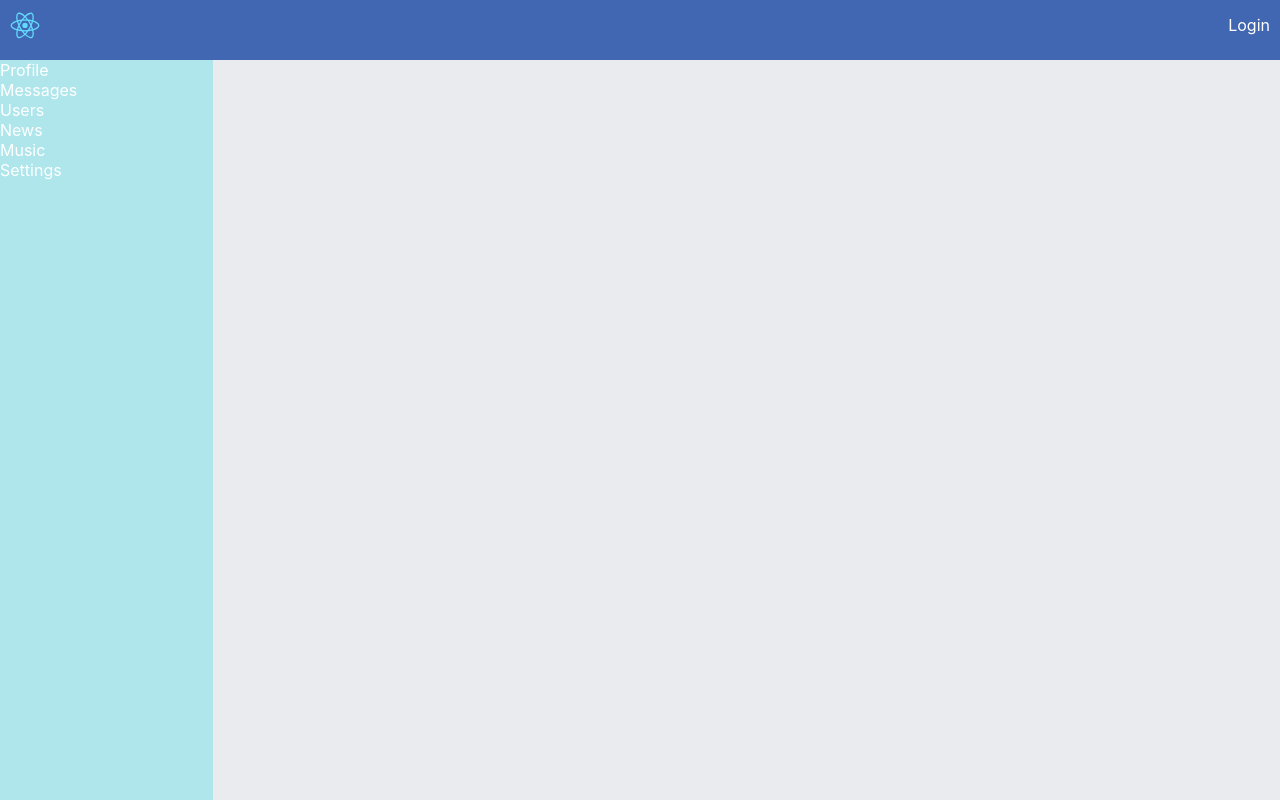
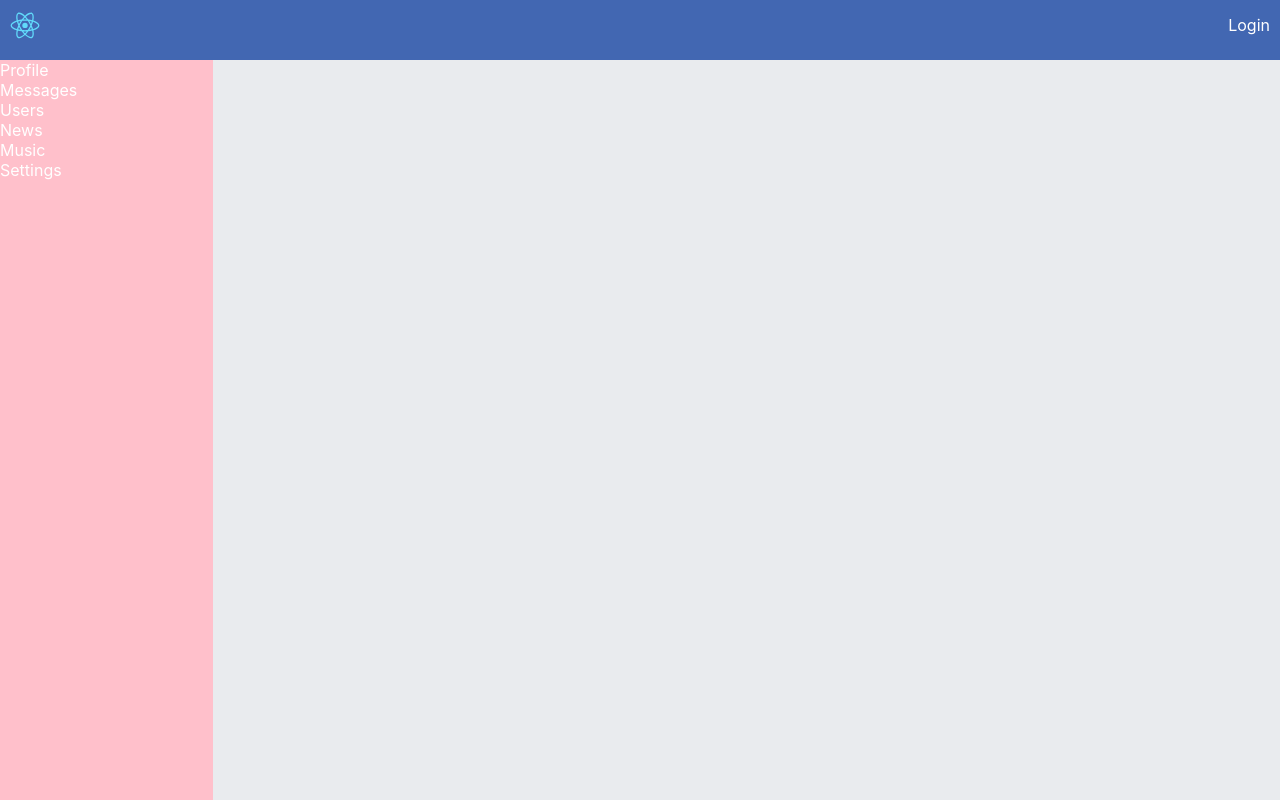
Before and after one commit to Vova0410/SocialN, a React (Create React App) app: page / in a window 1280 px wide. Built offline with nearby package versions, Linux system fonts and the light colour scheme; no server answers; a web font is replaced by a local one.

Commit message:
first commit of b2

```diff
--- a/src/components/Navbar/Navbar.module.css
+++ b/src/components/Navbar/Navbar.module.css
@@ -1,6 +1,6 @@
 .nav {
     grid-area: n;
-    background-color: #AEE6EC;
+    background-color: pink;
 }
 
 .item a{
```
